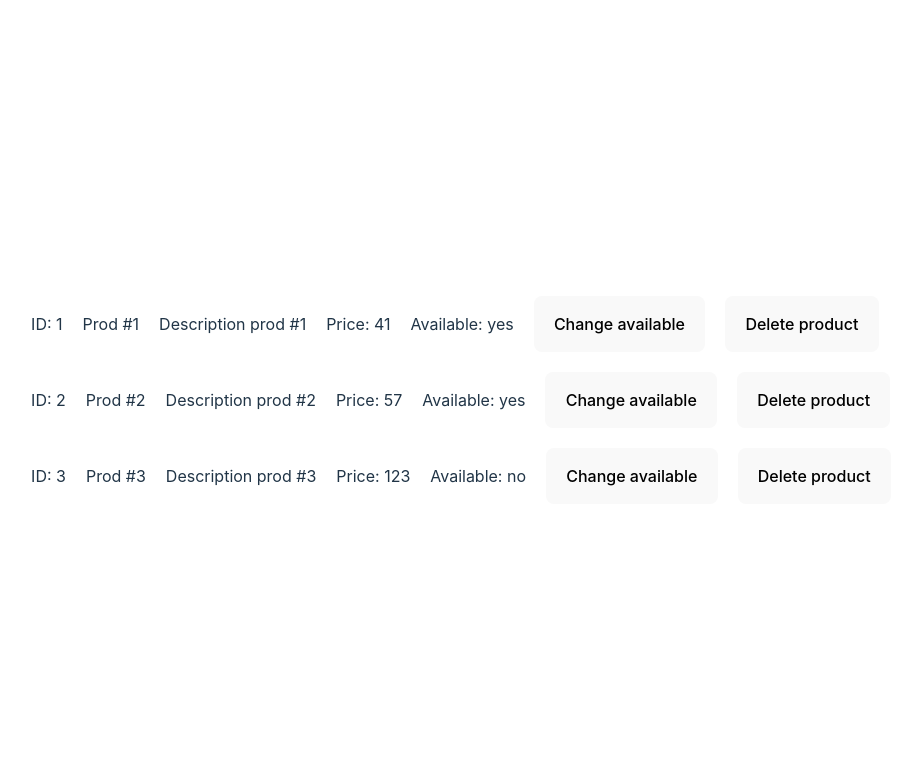
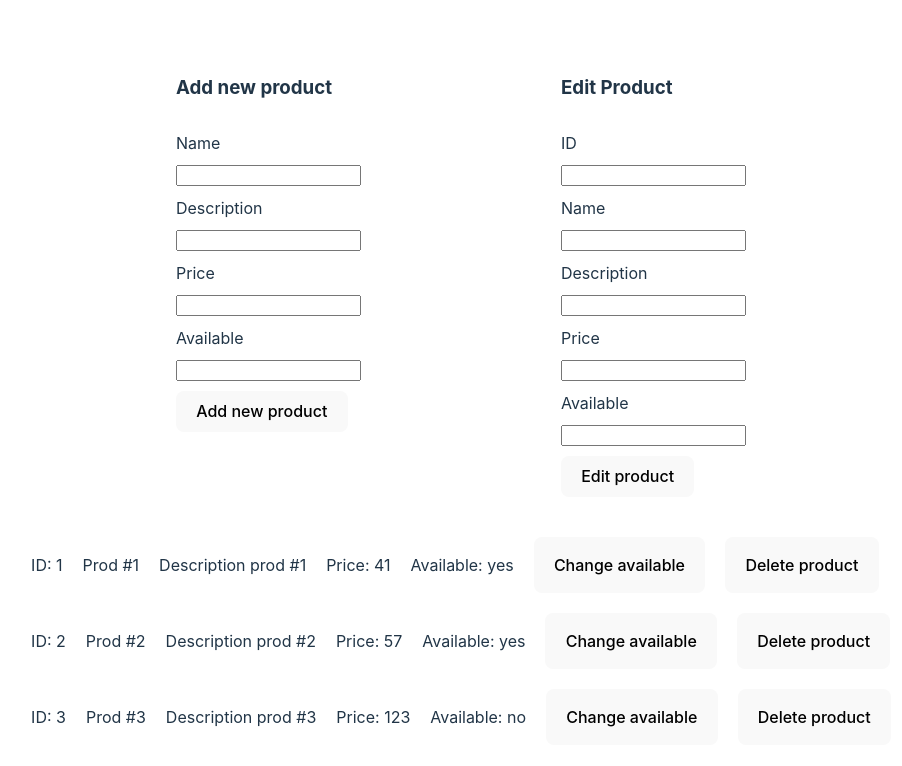
Before and after one commit to AlexLep1n/React, a React (Vite) app in the folder react-vite-project/: page / in a window 1280 px wide. Shown: the top 766 px of the page, without its empty margins (179-1081 px from the left). Built offline with nearby package versions, Linux system fonts and the light colour scheme.

Commit message:
feat: implement a product catalog app

```diff
--- a/react-vite-project/src/App.jsx
+++ b/react-vite-project/src/App.jsx
@@ -1,9 +1,22 @@
 import "./App.css";
+import AddProductForm from "./components/AddProductForm";
+import EditProductForm from "./components/EditProductForm";
 import ProductsList from "./components/ProductsList";
 
 export default function App() {
   return (
     <section style={{ display: "flex", flexDirection: "column", gap: "20px" }}>
+      <div
+        style={{
+          display: "flex",
+          justifyContent: "center",
+          gap: "200px",
+          marginBottom: "20px",
+        }}
+      >
+        <AddProductForm />
+        <EditProductForm />
+      </div>
       <ProductsList />
     </section>
   );
--- /dev/null
+++ b/react-vite-project/src/components/AddProductForm.jsx
@@ -0,0 +1,64 @@
+import { useDispatch } from "react-redux";
+import { addProduct } from "../reducers/productsSlice";
+import { useState } from "react";
+
+export default function AddProductForm() {
+  const dispatch = useDispatch();
+  const [product, setProduct] = useState({
+    id: "",
+    name: "",
+    description: "",
+    price: 0,
+    available: "",
+  });
+
+  function clickHandler(e) {
+    const inputs = e.target.closest("section").querySelectorAll("input");
+    [...inputs].forEach((input) => (input.value = ""));
+    dispatch(addProduct(product));
+  }
+
+  function availableCheck(e) {
+    e.target.value.trim() === "yes" || e.target.value.trim() === "no"
+      ? setProduct({ ...product, available: e.target.value })
+      : setProduct({ ...product, available: "no" });
+  }
+
+  return (
+    <div
+      style={{
+        display: "flex",
+        flexDirection: "column",
+        alignItems: "flex-start",
+        gap: "10px",
+      }}
+    >
+      <h3>Add new product</h3>
+      <label htmlFor="name">Name </label>
+      <input
+        id="name"
+        type="text"
+        onChange={(e) => setProduct({ ...product, name: e.target.value })}
+      />
+      <label htmlFor="description">Description </label>
+      <input
+        id="description"
+        type="text"
+        onChange={(e) =>
+          setProduct({ ...product, description: e.target.value })
+        }
+      />
+      <label htmlFor="price">Price </label>
+      <input
+        id="price"
+        type="text"
+        onChange={(e) =>
+          setProduct({ ...product, price: Number(e.target.value) })
+        }
+      />
+      <label htmlFor="available">Available </label>
+      <input id="available" type="text" onChange={(e) => availableCheck(e)} />
+      <button onClick={(e) => clickHandler(e)}>Add new product</button>
+    </div>
+  );
+}
--- /dev/null
+++ b/react-vite-project/src/components/EditProductForm.jsx
@@ -0,0 +1,75 @@
+import { useDispatch, useSelector } from "react-redux";
+import { updateProduct } from "../reducers/productsSlice";
+import { useState } from "react";
+
+export default function EditProductForm() {
+  const products = useSelector((state) => state.products.array);
+  const dispatch = useDispatch();
+
+  const [product, setProduct] = useState({
+    id: "",
+    name: "",
+    description: "",
+    price: 0,
+    available: "",
+  });
+
+  function clickHandler(e) {
+    const inputs = e.target.closest("section").querySelectorAll("input");
+    [...inputs].forEach((input) => (input.value = ""));
+    dispatch(updateProduct(product));
+  }
+
+  function availableCheck(e) {
+    e.target.value.trim() === "yes" || e.target.value.trim() === "no"
+      ? setProduct({ ...product, available: e.target.value })
+      : setProduct({ ...product, available: "no" });
+  }
+
+  function checkId(e) {
+    if (!products.some((product) => product.id === Number(e.target.value))) {
+      return;
+    }
+    setProduct({ ...product, id: Number(e.target.value) });
+  }
+
+  return (
+    <div
+      style={{
+        display: "flex",
+        flexDirection: "column",
+        alignItems: "flex-start",
+        gap: "10px",
+      }}
+    >
+      <h3>Edit Product</h3>
+      <label htmlFor="name">ID </label>
+      <input id="name" type="text" onChange={(e) => checkId(e)} />
+      <label htmlFor="name">Name </label>
+      <input
+        id="name"
+        type="text"
+        onChange={(e) => setProduct({ ...product, name: e.target.value })}
+      />
+      <label htmlFor="description">Description </label>
+      <input
+        id="description"
+        type="text"
+        onChange={(e) =>
+          setProduct({ ...product, description: e.target.value })
+        }
+      />
+      <label htmlFor="price">Price </label>
+      <input
+        id="price"
+        type="text"
+        onChange={(e) =>
+          setProduct({ ...product, price: Number(e.target.value) })
+        }
+      />
+      <label htmlFor="available">Available </label>
+      <input id="available" type="text" onChange={(e) => availableCheck(e)} />
+      <button onClick={(e) => clickHandler(e)}>Edit product</button>
+    </div>
+  );
+}
--- a/react-vite-project/src/reducers/productsSlice.js
+++ b/react-vite-project/src/reducers/productsSlice.js
@@ -32,7 +32,7 @@ export const productsSlice = createSlice({
       if (state.array.some((product) => product.id === newProduct.id)) {
         return;
       }
-      state.array.push(newProduct);
+      state.array.push({ ...newProduct, id: state.array.length + 1 });
     },
     deleteProduct: (state, { payload: deletedProduct }) => {
       state.array = state.array.filter(
@@ -40,18 +40,17 @@ export const productsSlice = createSlice({
       );
     },
     changeAvailable: (state, { payload: editedProduct }) => {
-      state.array.map((product) => {
-        if (product.name === editedProduct.name) {
-          return product.available === "yes"
+      state.array.forEach((product) => {
+        if (product.id === editedProduct.id) {
+          product.available === "yes"
             ? (product.available = "no")
             : (product.available = "yes");
         }
-        return product;
       });
     },
     updateProduct: (state, { payload: updatedProduct }) => {
-      state.array.map((product) =>
-        product.id === updatedProduct.id ? (product = updatedProduct) : product
+      state.array = state.array.map((product) =>
+        product.id === updatedProduct.id ? updatedProduct : product
       );
     },
   },
```
